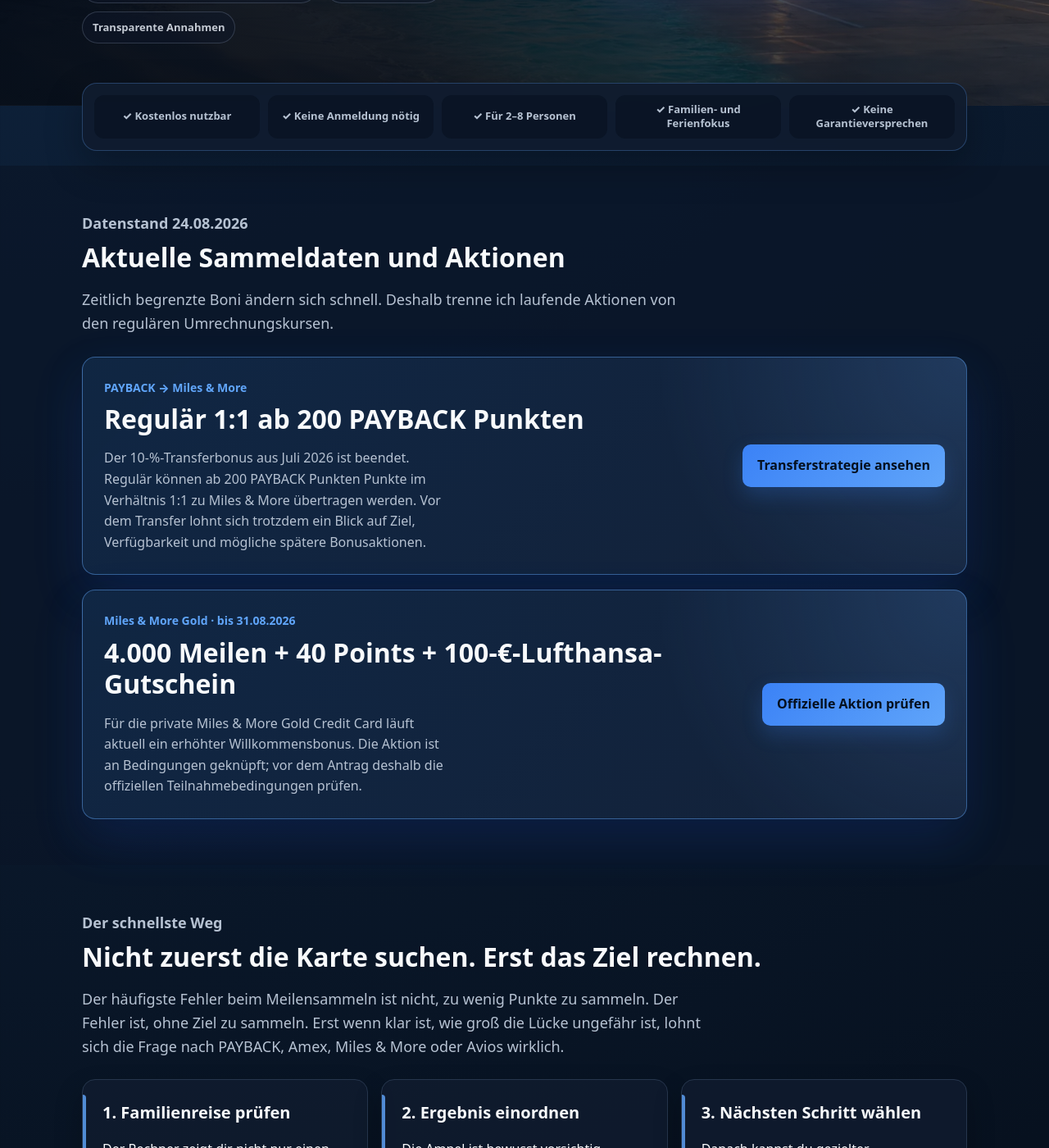
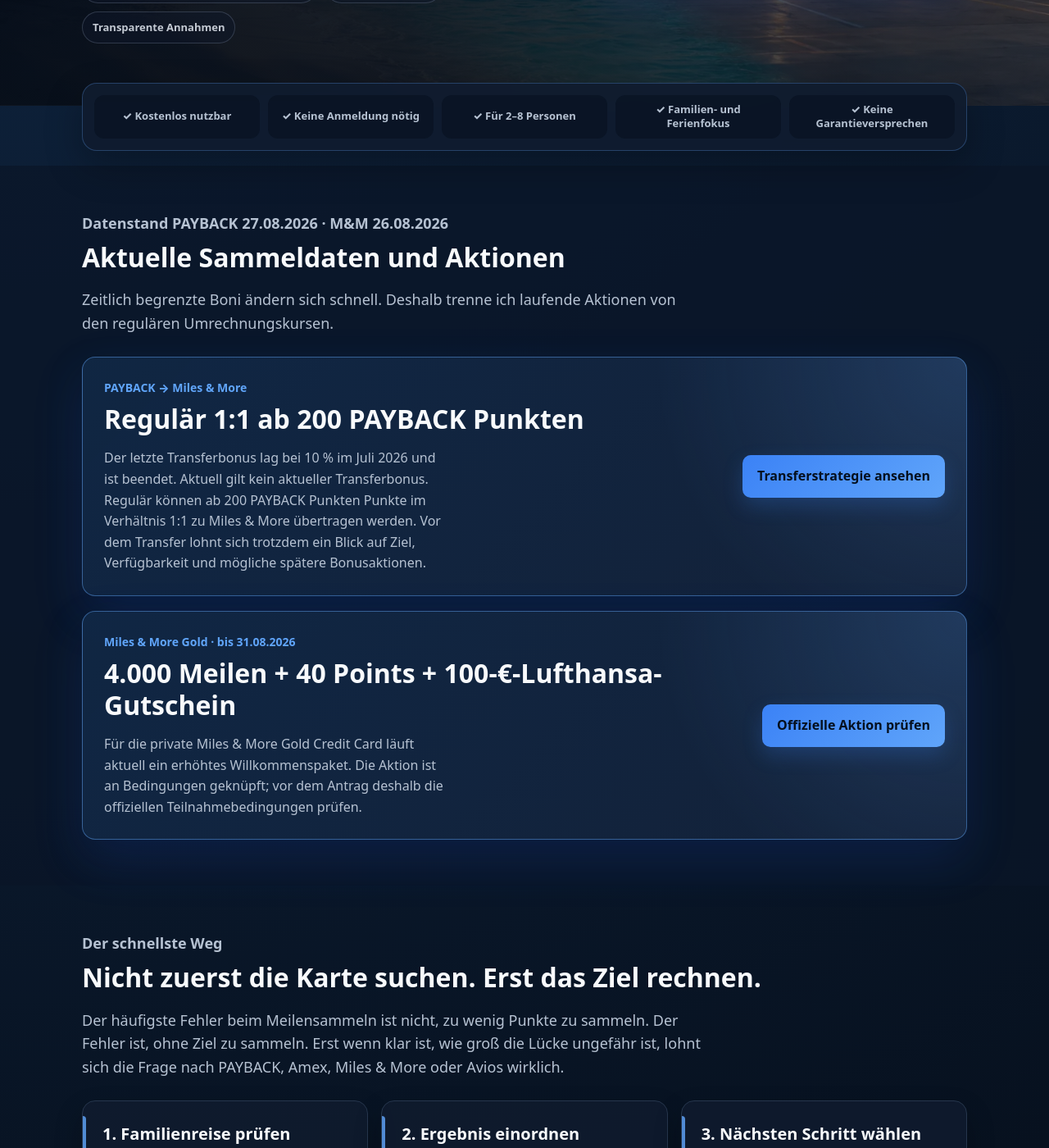
Before and after one commit to Praemienflug-Planer/miles-planer, a Jekyll site: the page built from index.html, in a window 1280 px wide and 1400 px high, scrolled down 715 px. Shown: the whole window at 82% size. Built offline with Jekyll 4.4.1, drawn with Linux system fonts in a browser that asks for light colours.

Commit message:
Keep homepage offers in sync with central data

```diff
--- a/index.html
+++ b/index.html
@@ -47,20 +47,20 @@
 
 <section class="section alt" id="aktuelle-daten-aktionen">
   <div class="container">
-    <div class="section-head"><p class="eyebrow">Datenstand 24.08.2026</p><h2>Aktuelle Sammeldaten und Aktionen</h2><p>Zeitlich begrenzte Boni ändern sich schnell. Deshalb trenne ich laufende Aktionen von den regulären Umrechnungskursen.</p></div>
+    <div class="section-head"><p class="eyebrow">Datenstand PAYBACK {{ site.data.offers.payback_transfer.last_checked_display }} · M&amp;M {{ site.data.offers.miles_and_more_credit_card.last_checked_display }}</p><h2>Aktuelle Sammeldaten und Aktionen</h2><p>Zeitlich begrenzte Boni ändern sich schnell. Deshalb trenne ich laufende Aktionen von den regulären Umrechnungskursen.</p></div>
     <div class="cta-box cta-primary">
       <div>
         <p class="eyebrow">PAYBACK → Miles &amp; More</p>
-        <h2>Regulär 1:1 ab 200 PAYBACK Punkten</h2>
-        <p class="footer-text">Der 10-%-Transferbonus aus Juli 2026 ist beendet. Regulär können ab 200 PAYBACK Punkten Punkte im Verhältnis 1:1 zu Miles &amp; More übertragen werden. Vor dem Transfer lohnt sich trotzdem ein Blick auf Ziel, Verfügbarkeit und mögliche spätere Bonusaktionen.</p>
+        <h2>Regulär {{ site.data.offers.payback_transfer.ratio_display }} ab {{ site.data.offers.payback_transfer.minimum_points }} PAYBACK Punkten</h2>
+        <p class="footer-text">Der letzte Transferbonus lag bei {{ site.data.offers.payback_transfer.last_bonus_percent }} % im {{ site.data.offers.payback_transfer.last_bonus_period_display }} und ist beendet. Aktuell gilt {{ site.data.offers.payback_transfer.current_bonus_display }}. Regulär können ab {{ site.data.offers.payback_transfer.minimum_points }} PAYBACK Punkten Punkte im Verhältnis {{ site.data.offers.payback_transfer.ratio_display }} zu Miles & More übertragen werden. Vor dem Transfer lohnt sich trotzdem ein Blick auf Ziel, Verfügbarkeit und mögliche spätere Bonusaktionen.</p>
       </div>
       <a class="btn btn-primary" href="/meilen-sammeln/payback-transferbonus/">Transferstrategie ansehen</a>
     </div>
     <div class="cta-box cta-primary" style="margin-top:18px;">
       <div>
-        <p class="eyebrow">Miles &amp; More Gold · bis 31.08.2026</p>
-        <h2>4.000 Meilen + 40 Points + 100-€-Lufthansa-Gutschein</h2>
-        <p class="footer-text">Für die private Miles &amp; More Gold Credit Card läuft aktuell ein erhöhter Willkommensbonus. Die Aktion ist an Bedingungen geknüpft; vor dem Antrag deshalb die offiziellen Teilnahmebedingungen prüfen.</p>
+        <p class="eyebrow">Miles &amp; More Gold · bis {{ site.data.offers.miles_and_more_credit_card.gold.valid_until_display }}</p>
+        <h2>{{ site.data.offers.miles_and_more_credit_card.gold.offer_display }}</h2>
+        <p class="footer-text">Für die private Miles &amp; More Gold Credit Card läuft aktuell ein erhöhtes Willkommenspaket. Die Aktion ist an Bedingungen geknüpft; vor dem Antrag deshalb die offiziellen Teilnahmebedingungen prüfen.</p>
       </div>
       <a class="btn btn-primary" href="https://www.miles-and-more-kreditkarte.com/de/privatkunden/kreditkarten/miles-and-more-gold-credit-card.html" target="_blank" rel="noopener noreferrer">Offizielle Aktion prüfen</a>
     </div>
@@ -69,8 +69,8 @@
 
 <section class="section" id="so-funktioniert-es">
   <div class="container">
-    <div class="section-head"><p class="eyebrow">Der schnellste Weg</p><h2>Nicht zuerst die Karte suchen. Erst das Ziel rechnen.</h2><p>Der häufigste Fehler beim Meilensammeln ist nicht, zu wenig Punkte zu sammeln. Der Fehler ist, ohne Ziel zu sammeln. Erst wenn klar ist, wie groß die Lücke ungefähr ist, lohnt sich die Frage nach PAYBACK, Amex, Miles &amp; More oder Avios wirklich.</p></div>
-    <div class="feature-grid"><article class="feature-card card-question"><h3>1. Familienreise prüfen</h3><p>Der Rechner zeigt dir nicht nur einen Meilenwert, sondern die Größenordnung für die ganze Familie.</p></article><article class="feature-card card-question"><h3>2. Ergebnis einordnen</h3><p>Die Ampel ist bewusst vorsichtig. Gerade Ferienzeiten und mehrere Sitze sind selten ein Selbstläufer.</p></article><article class="feature-card card-question"><h3>3. Nächsten Schritt wählen</h3><p>Danach kannst du gezielter entscheiden, ob eher PAYBACK, Amex, Miles &amp; More, Avios oder Flying Blue zu deinem Plan passt.</p></article></div>
+    <div class="section-head"><p class="eyebrow">Der schnellste Weg</p><h2>Nicht zuerst die Karte suchen. Erst das Ziel rechnen.</h2><p>Der häufigste Fehler beim Meilensammeln ist nicht, zu wenig Punkte zu sammeln. Der Fehler ist, ohne Ziel zu sammeln. Erst wenn klar ist, wie groß die Lücke ungefähr ist, lohnt sich die Frage nach PAYBACK, Amex, Miles & More oder Avios wirklich.</p></div>
+    <div class="feature-grid"><article class="feature-card card-question"><h3>1. Familienreise prüfen</h3><p>Der Rechner zeigt dir nicht nur einen Meilenwert, sondern die Größenordnung für die ganze Familie.</p></article><article class="feature-card card-question"><h3>2. Ergebnis einordnen</h3><p>Die Ampel ist bewusst vorsichtig. Gerade Ferienzeiten und mehrere Sitze sind selten ein Selbstläufer.</p></article><article class="feature-card card-question"><h3>3. Nächsten Schritt wählen</h3><p>Danach kannst du gezielter entscheiden, ob eher PAYBACK, Amex, Miles & More, Avios oder Flying Blue zu deinem Plan passt.</p></article></div>
   </div>
 </section>
 
@@ -83,9 +83,9 @@
 
 <section class="section cta-section mid-cta"><div class="container"><div class="cta-box cta-primary"><div><p class="eyebrow">Nicht blind Punkte sammeln</p><h2>Mach zuerst den Realitätscheck</h2><p class="footer-text">Wähle Ziel, Familiengröße, Reiseklasse und Programm. Danach siehst du sofort, ob dein Plan eher grün, knapp oder noch unrealistisch wirkt.</p></div><a class="btn btn-primary" href="/rechner/">Reise jetzt prüfen</a></div></div></section>
 
-<section class="section" id="fuer-wen"><div class="container"><div class="section-head"><p class="eyebrow">Für wen ist das sinnvoll?</p><h2>Für Familien, die nicht einfach ins Blaue sammeln wollen</h2><p>Der Planer ist vor allem dann hilfreich, wenn mehrere Plätze, Schulferien, Premium Economy oder Business Class und verschiedene Punkteprogramme zusammenkommen.</p></div><div class="audience-grid"><article class="audience-card card-primary"><h3>Familien mit 2–8 Personen</h3><p>Bei mehreren Sitzplätzen wird aus „ein paar Meilen sammeln“ schnell ein echtes Planungsprojekt.</p></article><article class="audience-card card-secondary"><h3>PAYBACK, Miles &amp; More, Amex, Avios &amp; Flying Blue</h3><p>Du bekommst eine erste Orientierung, welcher Sammelweg zu deinem Ziel passen könnte – ohne jeden Transfer selbst durchzurechnen.</p></article><article class="audience-card card-secondary"><h3>Langfristige Fernreiseplanung</h3><p>Ob Thailand, New York oder Business Class: Der Rechner zeigt, ob dein Ziel mit deiner Sammelrate grob erreichbar wirkt.</p></article><article class="audience-card card-secondary"><h3>Meilen oder Cash?</h3><p>Der Dealwert hilft dir einzuschätzen, ob eine Einlösung sinnvoll ist oder ob ein normales Ticket am Ende entspannter wäre.</p></article></div></div></section>
+<section class="section" id="fuer-wen"><div class="container"><div class="section-head"><p class="eyebrow">Für wen ist das sinnvoll?</p><h2>Für Familien, die nicht einfach ins Blaue sammeln wollen</h2><p>Der Planer ist vor allem dann hilfreich, wenn mehrere Plätze, Schulferien, Premium Economy oder Business Class und verschiedene Punkteprogramme zusammenkommen.</p></div><div class="audience-grid"><article class="audience-card card-primary"><h3>Familien mit 2–8 Personen</h3><p>Bei mehreren Sitzplätzen wird aus „ein paar Meilen sammeln“ schnell ein echtes Planungsprojekt.</p></article><article class="audience-card card-secondary"><h3>PAYBACK, Miles & More, Amex, Avios &amp; Flying Blue</h3><p>Du bekommst eine erste Orientierung, welcher Sammelweg zu deinem Ziel passen könnte – ohne jeden Transfer selbst durchzurechnen.</p></article><article class="audience-card card-secondary"><h3>Langfristige Fernreiseplanung</h3><p>Ob Thailand, New York oder Business Class: Der Rechner zeigt, ob dein Ziel mit deiner Sammelrate grob erreichbar wirkt.</p></article><article class="audience-card card-secondary"><h3>Meilen oder Cash?</h3><p>Der Dealwert hilft dir einzuschätzen, ob eine Einlösung sinnvoll ist oder ob ein normales Ticket am Ende entspannter wäre.</p></article></div></div></section>
 
-<section class="section alt"><div class="container"><div class="section-head"><p class="eyebrow">Schnelleinstiege</p><h2>Die wichtigsten nächsten Schritte</h2><p>Starte mit dem Rechner oder lies dort weiter, wo dein Ergebnis dich hinführt.</p></div><div class="article-grid"><a class="article-card card-link-primary" href="/rechner/"><h3>Prämienflug-Rechner für Familien</h3><p>Prüfe Meilenbedarf, Lücke, Sammelzeit und Dealwert für deine eigene Reiseidee.</p></a><a class="article-card" href="/meilen-sammeln/payback-transferbonus/"><h3>PAYBACK Transferbonus richtig einordnen</h3><p>Wann sich Warten auf einen Bonus lohnt – und wann verfügbare Prämienplätze wichtiger sind.</p></a><a class="article-card" href="/meilen-sammeln/"><h3>Meilen sammeln</h3><p>Die zentrale Übersicht zu PAYBACK, Amex, Miles &amp; More und alltagstauglichen Sammelwegen.</p></a><a class="article-card" href="/amex-oder-payback/"><h3>Amex oder PAYBACK?</h3><p>Ordne ein, welcher Punkteweg besser zu deinem Ziel, deinem Alltag und deiner Familie passt.</p></a><a class="article-card" href="/meilen-thailand/"><h3>Beispiel: Thailand mit Meilen</h3><p>Ein Praxisbeispiel für Familien, Premium Economy und lange Vorlaufzeit.</p></a></div></div></section>
+<section class="section alt"><div class="container"><div class="section-head"><p class="eyebrow">Schnelleinstiege</p><h2>Die wichtigsten nächsten Schritte</h2><p>Starte mit dem Rechner oder lies dort weiter, wo dein Ergebnis dich hinführt.</p></div><div class="article-grid"><a class="article-card card-link-primary" href="/rechner/"><h3>Prämienflug-Rechner für Familien</h3><p>Prüfe Meilenbedarf, Lücke, Sammelzeit und Dealwert für deine eigene Reiseidee.</p></a><a class="article-card" href="/meilen-sammeln/payback-transferbonus/"><h3>PAYBACK Transferbonus richtig einordnen</h3><p>Wann sich Warten auf einen Bonus lohnt – und wann verfügbare Prämienplätze wichtiger sind.</p></a><a class="article-card" href="/meilen-sammeln/"><h3>Meilen sammeln</h3><p>Die zentrale Übersicht zu PAYBACK, Amex, Miles & More und alltagstauglichen Sammelwegen.</p></a><a class="article-card" href="/amex-oder-payback/"><h3>Amex oder PAYBACK?</h3><p>Ordne ein, welcher Punkteweg besser zu deinem Ziel, deinem Alltag und deiner Familie passt.</p></a><a class="article-card" href="/meilen-thailand/"><h3>Beispiel: Thailand mit Meilen</h3><p>Ein Praxisbeispiel für Familien, Premium Economy und lange Vorlaufzeit.</p></a></div></div></section>
 
 <section class="section cta-section"><div class="container"><div class="cta-box cta-primary"><div><p class="eyebrow">Bereit für den Realitätscheck?</p><h2>Prüfe jetzt, ob deine Familienreise mit Meilen realistisch ist</h2><p class="footer-text">Wähle Ziel, Familiengröße, Reiseklasse und Programm – der Rechner zeigt dir Meilenbedarf, Sammellücke, Sammelzeit und Dealwert.</p></div><a class="btn btn-primary" href="/rechner/">Zum Prämienflug-Rechner</a></div></div></section>
 
```
